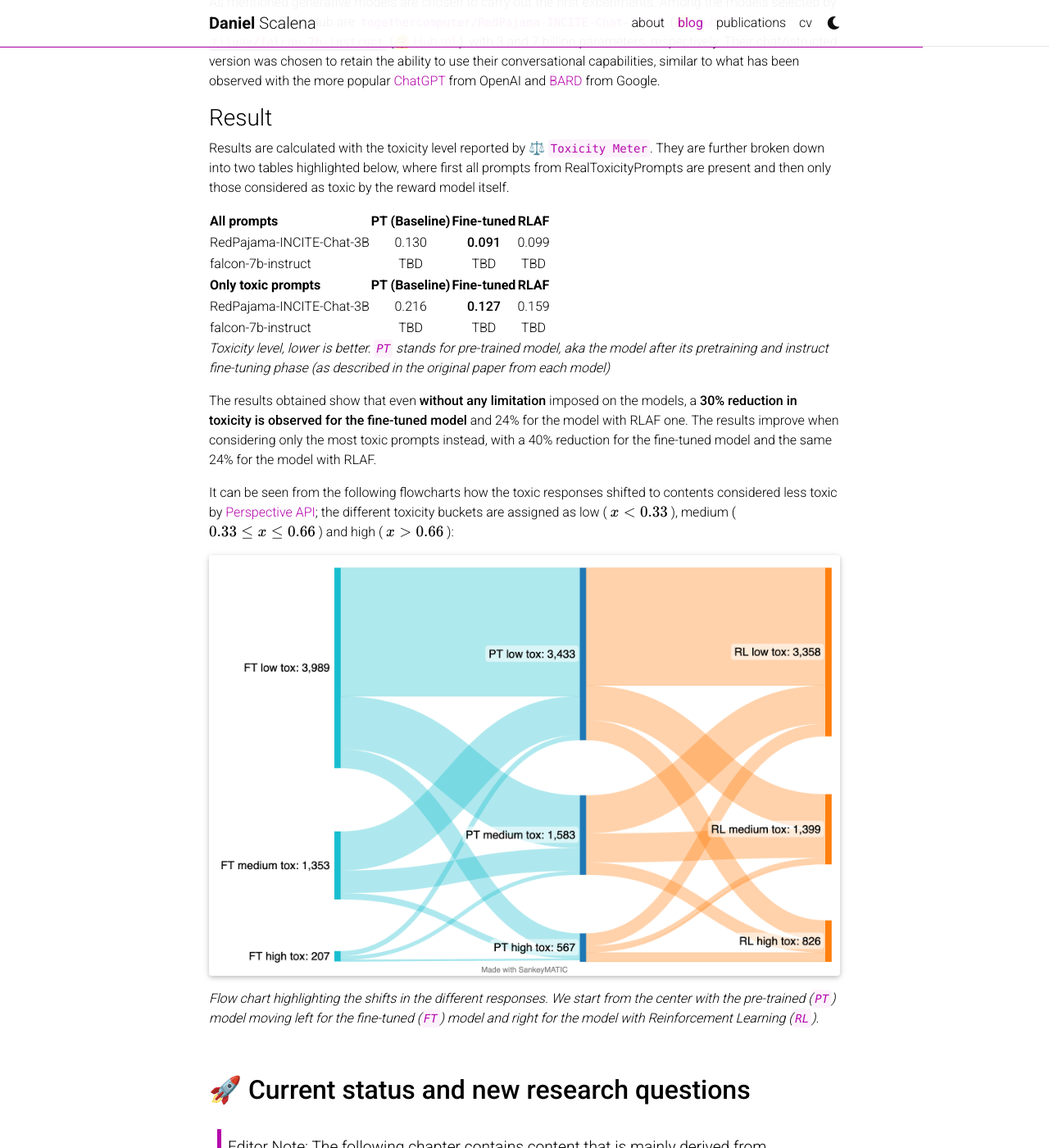
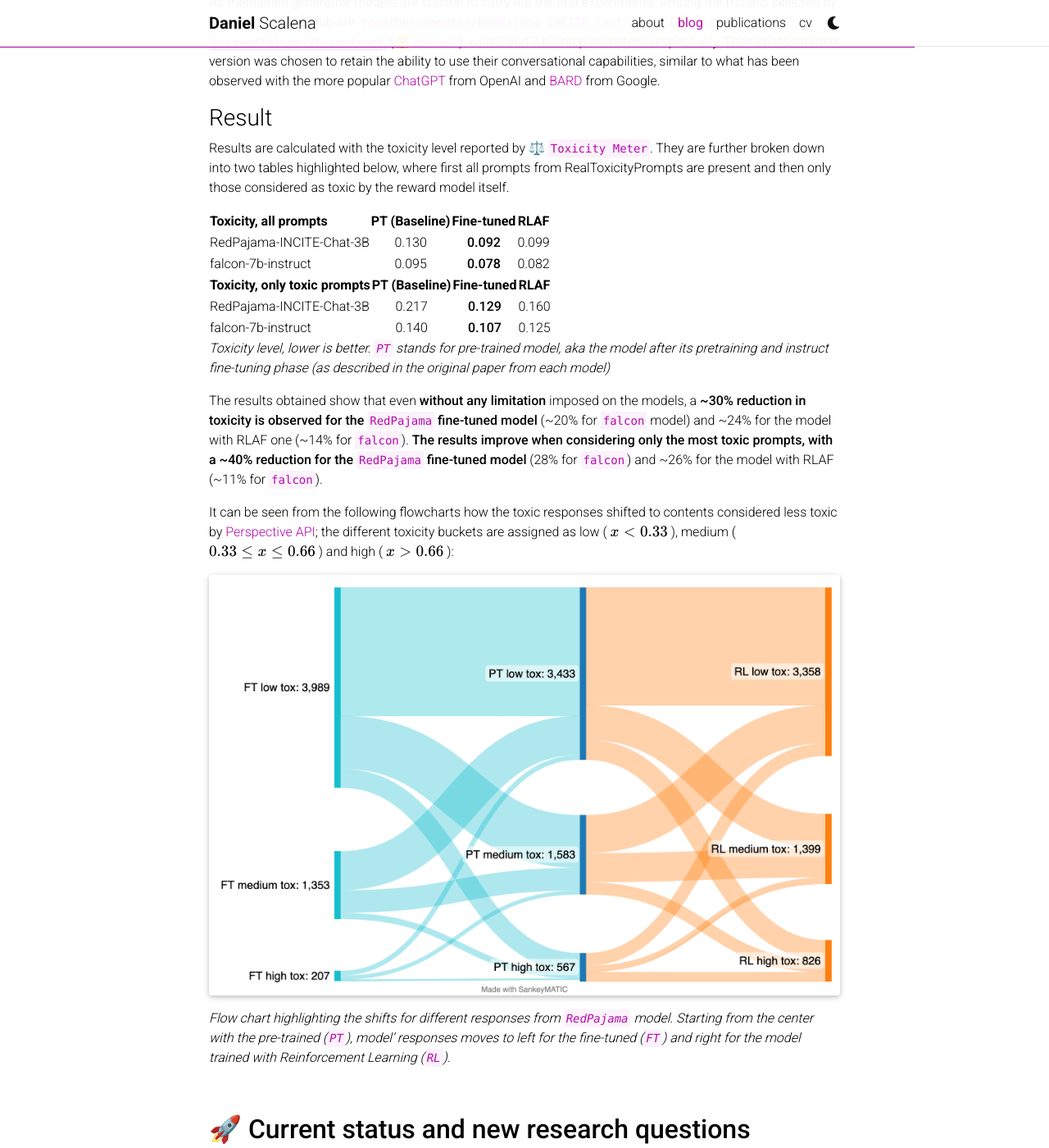
Before and after one commit to DanielSc4/danielsc4.github.io, a Jekyll site: the page built from _posts/2023-05-12-interpreting-detox-LM.md, in a window 1280 px wide and 1400 px high, scrolled down 4929 px. Shown: the whole window at 82% size. Built offline with Jekyll 4.4.1, drawn with Linux system fonts in a browser that asks for light colours; full-size pictures stand in for the smaller copies a plugin makes; comment, search, counter and statistics services are not loaded; a style sheet for code colours, icons or effects is not loaded.

Commit message:
Updated results for blogpost

```diff
--- a/_posts/2023-05-12-interpreting-detox-LM.md
+++ b/_posts/2023-05-12-interpreting-detox-LM.md
@@ -129,27 +129,27 @@ As mentioned generative models are chosen to carry out the first experiments. Am
 Results are calculated with the toxicity level reported by ⚖️ `Toxicity Meter`. They are further broken down into two tables highlighted below, where first all prompts from RealToxicityPrompts are present and then only those considered as toxic by the reward model itself.
 
 
-| All prompts              | PT (Baseline) | Fine-tuned |  RLAF |
-|--------------------------|:-----------:|:----------:|:-----:|
-| RedPajama-INCITE-Chat-3B |    0.130    |  **0.091** | 0.099 |
-| falcon-7b-instruct       |     TBD     |     TBD    |  TBD  |
+| Toxicity, all prompts    | PT (Baseline) | Fine-tuned |  RLAF |
+|--------------------------|:-------------:|:----------:|:-----:|
+| RedPajama-INCITE-Chat-3B |      0.130    |  **0.092** | 0.099 |
+| falcon-7b-instruct       |      0.095    |  **0.078** | 0.082 |
 
 
 
-| Only toxic prompts       | PT (Baseline) | Fine-tuned |  RLAF |
-|--------------------------|:-----------:|:----------:|:-----:|
-| RedPajama-INCITE-Chat-3B |    0.216    |  **0.127** | 0.159 |
-| falcon-7b-instruct       |     TBD     |     TBD    |  TBD  |
+| Toxicity, only toxic prompts | PT (Baseline) | Fine-tuned |  RLAF |
+|------------------------------|:-------------:|:----------:|:-----:|
+| RedPajama-INCITE-Chat-3B     |      0.217    |  **0.129** | 0.160 |
+| falcon-7b-instruct           |      0.140    |  **0.107** | 0.125 |
 
 *Toxicity level, lower is better. `PT` stands for pre-trained model, aka the model after its pretraining and instruct fine-tuning phase (as described in the original paper from each model)*
 
-The results obtained show that even **without any limitation** imposed on the models, a **30% reduction in toxicity is observed for the fine-tuned model** and 24% for the model with RLAF one. The results improve when considering only the most toxic prompts instead, with a 40% reduction for the fine-tuned model and the same 24% for the model with RLAF.
+The results obtained show that even **without any limitation** imposed on the models, a **~30% reduction in toxicity is observed for the `RedPajama` fine-tuned model** (~20% for `falcon` model) and ~24% for the model with RLAF one (~14% for `falcon`). **The results improve when considering only the most toxic prompts, with a ~40% reduction for the `RedPajama` fine-tuned model** (28% for `falcon`) and  ~26% for the model with RLAF (~11% for `falcon`).
 
 It can be seen from the following flowcharts how the toxic responses shifted to contents considered less toxic by [Perspective API](https://perspectiveapi.com/); the different toxicity buckets are assigned as low ( $$x < 0.33$$ ), medium ( $$0.33 \leq x \leq 0.66$$ ) and high ( $$x > 0.66$$ ):
 
 
 {% include figure.html path="assets/img/detox_LMs/sankeymatic.png" class="img-fluid rounded z-depth-1" zoomable=true %}
-*Flow chart highlighting the shifts in the different responses. We start from the center with the pre-trained (`PT`) model moving left for the fine-tuned (`FT`) model and right for the model with Reinforcement Learning (`RL`).*
+*Flow chart highlighting the shifts for different responses from `RedPajama` model. Starting from the center with the pre-trained (`PT`), model' responses moves to left for the fine-tuned (`FT`) and right for the model trained with Reinforcement Learning (`RL`).*
 
 
 
```
